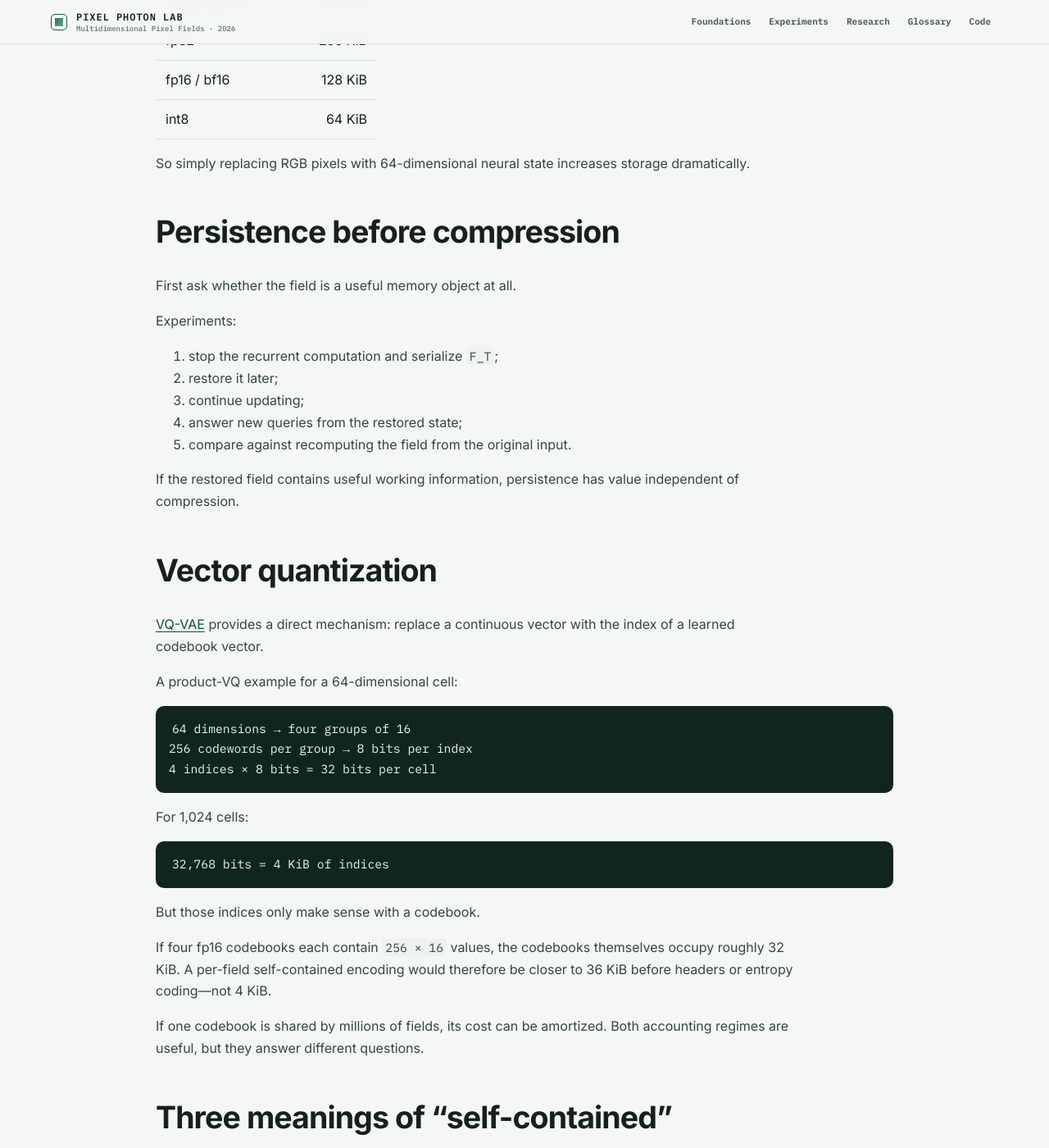
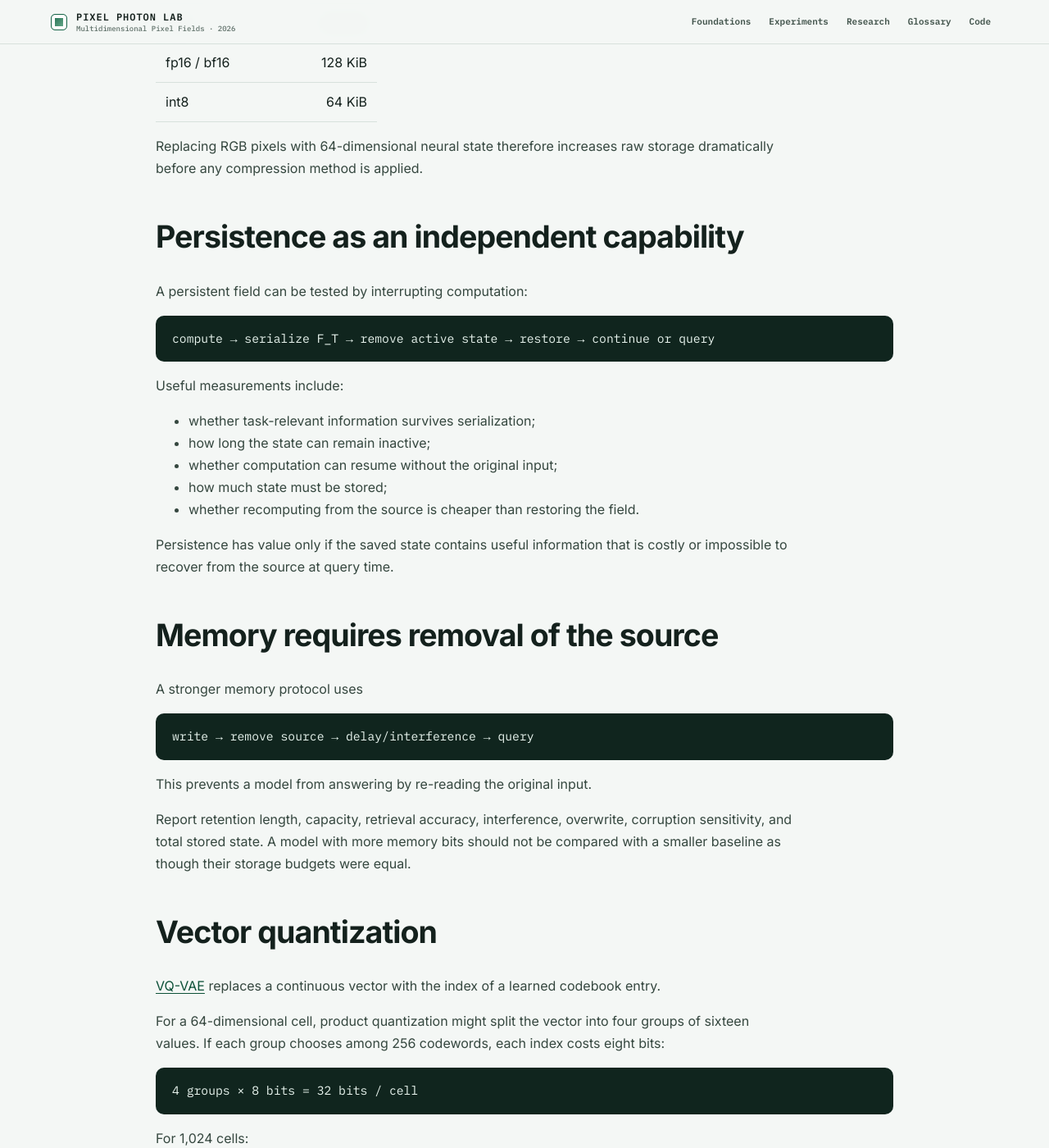
Before and after one commit to bitwikiorg/pixel-art-2026, a Jekyll site: the page built from research/07-memory-compression.md, in a window 1280 px wide and 1400 px high, scrolled down 719 px. Shown: the whole window at 82% size. Built offline with Jekyll 4.4.1, drawn with Linux system fonts in a browser that asks for light colours; some of the changed text lies outside the part shown.

Commit message:
Rewrite memory and compression around operational measurements

````diff
--- a/research/07-memory-compression.md
+++ b/research/07-memory-compression.md
@@ -3,19 +3,21 @@ layout: research
 title: Memory and Compression
 ---
 
-# Persistent fields as memory—and what “compression” really means
+# Persistent fields, memory, and compression
 
-<div class="plain-box"><strong>Plain English:</strong> a multidimensional field can be a useful memory format without being small. Compression only begins when we reduce the number of bits needed to store a field while preserving useful information.</div>
+A multidimensional field can be useful memory without being compact. Memory asks whether state survives and remains usable. Compression asks whether the same useful information can be preserved with fewer accounted bits.
+
+Those questions should remain separate.
 
 ## Raw field size
 
-For a 32×32 field with 64 state values per cell:
+A 32×32 field with 64 state values per cell contains
 
 ```text
 1,024 cells × 64 values = 65,536 scalars
 ```
 
-Approximate raw storage:
+Approximate raw storage is
 
 | Representation | Field size |
 |---|---:|
@@ -23,115 +25,140 @@ Approximate raw storage:
 | fp16 / bf16 | 128 KiB |
 | int8 | 64 KiB |
 
-So simply replacing RGB pixels with 64-dimensional neural state increases storage dramatically.
+Replacing RGB pixels with 64-dimensional neural state therefore increases raw storage dramatically before any compression method is applied.
 
-## Persistence before compression
+## Persistence as an independent capability
 
-First ask whether the field is a useful memory object at all.
+A persistent field can be tested by interrupting computation:
 
-Experiments:
+```text
+compute → serialize F_T → remove active state → restore → continue or query
+```
 
-1. stop the recurrent computation and serialize `F_T`;
-2. restore it later;
-3. continue updating;
-4. answer new queries from the restored state;
-5. compare against recomputing the field from the original input.
+Useful measurements include:
 
-If the restored field contains useful working information, persistence has value independent of compression.
+- whether task-relevant information survives serialization;
+- how long the state can remain inactive;
+- whether computation can resume without the original input;
+- how much state must be stored;
+- whether recomputing from the source is cheaper than restoring the field.
+
+Persistence has value only if the saved state contains useful information that is costly or impossible to recover from the source at query time.
+
+## Memory requires removal of the source
+
+A stronger memory protocol uses
+
+```text
+write → remove source → delay/interference → query
+```
+
+This prevents a model from answering by re-reading the original input.
+
+Report retention length, capacity, retrieval accuracy, interference, overwrite, corruption sensitivity, and total stored state. A model with more memory bits should not be compared with a smaller baseline as though their storage budgets were equal.
 
 ## Vector quantization
 
-[VQ-VAE](https://arxiv.org/abs/1711.00937) provides a direct mechanism: replace a continuous vector with the index of a learned codebook vector.
+[VQ-VAE](https://arxiv.org/abs/1711.00937) replaces a continuous vector with the index of a learned codebook entry.
 
-A product-VQ example for a 64-dimensional cell:
+For a 64-dimensional cell, product quantization might split the vector into four groups of sixteen values. If each group chooses among 256 codewords, each index costs eight bits:
 
 ```text
-64 dimensions → four groups of 16
-256 codewords per group → 8 bits per index
-4 indices × 8 bits = 32 bits per cell
+4 groups × 8 bits = 32 bits / cell
 ```
 
 For 1,024 cells:
 
 ```text
-32,768 bits = 4 KiB of indices
+1,024 × 32 bits = 32,768 bits = 4 KiB of indices
 ```
 
-But those indices only make sense with a codebook.
+The 4 KiB figure is incomplete without the codebook.
 
-If four fp16 codebooks each contain `256 × 16` values, the codebooks themselves occupy roughly 32 KiB. A per-field self-contained encoding would therefore be closer to 36 KiB before headers or entropy coding—not 4 KiB.
+Four fp16 codebooks containing `256 × 16` values each occupy roughly
 
-If one codebook is shared by millions of fields, its cost can be amortized. Both accounting regimes are useful, but they answer different questions.
+```text
+4 × 256 × 16 × 2 bytes ≈ 32 KiB
+```
 
-## Three meanings of “self-contained”
+A self-contained field-specific representation would therefore be closer to 36 KiB before headers or entropy coding. If one 32 KiB codebook is shared by millions of fields, its amortized per-field cost can be tiny. Both accounting regimes are legitimate, but they answer different deployment questions.
+
+## Three levels of self-containment
 
 ### Interpreter-dependent
-A shared model, codebook and schema are assumed. Only the latent field is stored.
+
+A shared model, codebook, and schema already exist. Only the latent instance state is stored.
 
 ### Instance-self-contained
-A fixed universal interpreter/codebook may be shared, but every piece of **instance-specific** state and metadata required to use the field travels with it.
+
+A universal interpreter may be shared, but every piece of instance-specific state and metadata required for decoding travels with the field.
 
 ### Strictly self-describing
-The field also carries its schema, definitions and decoding metadata. This is much more ambitious and potentially expensive.
 
-The second definition is the best starting point; it resembles a normal codec with a shared decoder.
+The stored object also carries enough schema, definitions, and decoding metadata to explain its own structure. This is substantially more expensive and should not be assumed by default.
 
-## Rate–utility rather than “information density”
+Instance-self-contained storage is the closest analogue to an ordinary codec with a shared decoder.
 
-For reasoning memory, reconstruction pixels may be the wrong objective. Instead measure:
+## Rate–utility
+
+For reasoning or memory, pixel-perfect reconstruction may not be the relevant objective. The stored representation can instead be evaluated by how much task performance it preserves:
 
 ```text
-stored bits ↔ retained task performance
+stored bits ↔ retained utility
 ```
 
-Examples:
+Examples include:
 
 - bits required to answer 95% of stored facts correctly;
-- bits required to retain path-planning performance;
-- bits required to resume recurrent reasoning without losing accuracy.
+- bits required to preserve route-planning accuracy;
+- bits required to resume recurrent computation with less than a chosen loss in performance.
 
-Plot a **rate–utility curve** for MPF, flat VQ state, continuous latents and other baselines.
-
-Background: [rate–distortion theory](https://en.wikipedia.org/wiki/Rate%E2%80%93distortion_theory).
+The result should be a curve because different methods can dominate at different rates.
 
 ## Multiresolution storage
 
-A hierarchy may enable coarse-to-fine storage:
+Hierarchical state can support coarse-to-fine coding:
 
 ```text
-coarse summary + local residuals
+coarse prediction + fine residual
 ```
 
-Potential methods:
+Possible mechanisms include:
 
-- store coarse regions densely and fine cells sparsely;
-- predict fine state from parent regions and encode only residuals;
-- use different quantization rates by scale;
-- retrieve fine detail only for queried regions.
+- dense coarse regions with sparse fine cells;
+- parent-state prediction of child state;
+- residual coding only where prediction fails;
+- different quantization rates by scale;
+- query-driven restoration of fine detail.
 
-This is where “semantic compression” can become an operational engineering problem rather than a metaphor.
+The relevant comparison is with flat quantization, conventional predictive coding, and other hierarchical codecs under the same fidelity or utility target.
 
-## Damage and error correction
+## Damage and recovery
 
-Persistent recurrent state may support repair.
-
-Procedure:
-
-1. obtain a useful field;
-2. delete or corrupt a region;
-3. continue recurrent updates;
-4. measure whether task performance recovers.
-
-If recovery occurs, inspect where the redundant information came from: neighboring state, coarse regions, global memory, or the learned dynamics themselves.
-
-## Albums and associative retrieval
-
-A collection of fields can serve as higher-order memory:
+A persistent field can be corrupted after it has acquired useful state:
 
 ```text
-A = {F₁, F₂, ..., Fₙ}
+useful field → delete or corrupt region → continue computation → re-evaluate task
 ```
 
-A later model might retrieve fields by a learned key, combine related episodes, or consolidate many fields into an abstract field.
+Recovery should be traced to its actual source:
 
-The main comparison should be with ordinary key-value memory, vector databases, recurrent memory models and learned external-memory architectures. “Album” is useful only if field-level structure gives something beyond a set of vectors.
+- redundancy in neighboring state;
+- coarse region summaries;
+- a global memory;
+- learned dynamics;
+- external source information that was never removed.
+
+Without that distinction, visual repair can be mistaken for memory.
+
+## Higher-order field memory
+
+A collection of persistent fields can be treated as a memory set
+
+```text
+A = {F_1, F_2, ..., F_n}
+```
+
+A retrieval system could select one field by key, combine related fields, update an existing field, or consolidate many fields into a summary.
+
+The comparison target is ordinary key-value memory, vector databases, recurrent memory models, and learned external-memory architectures. Field-level structure is useful only if it improves retrieval, composition, persistence, or update behavior for its additional storage cost.
````
